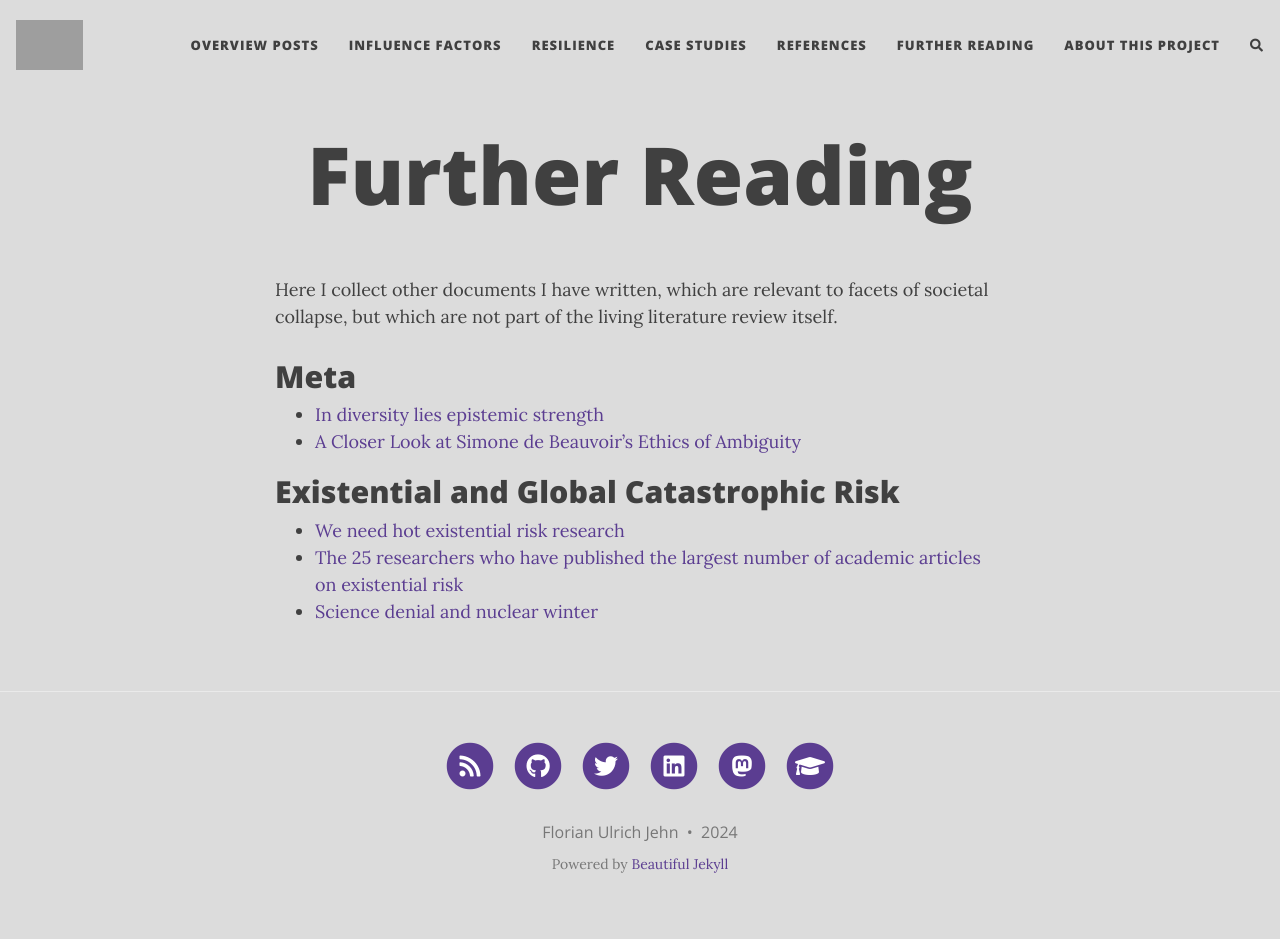
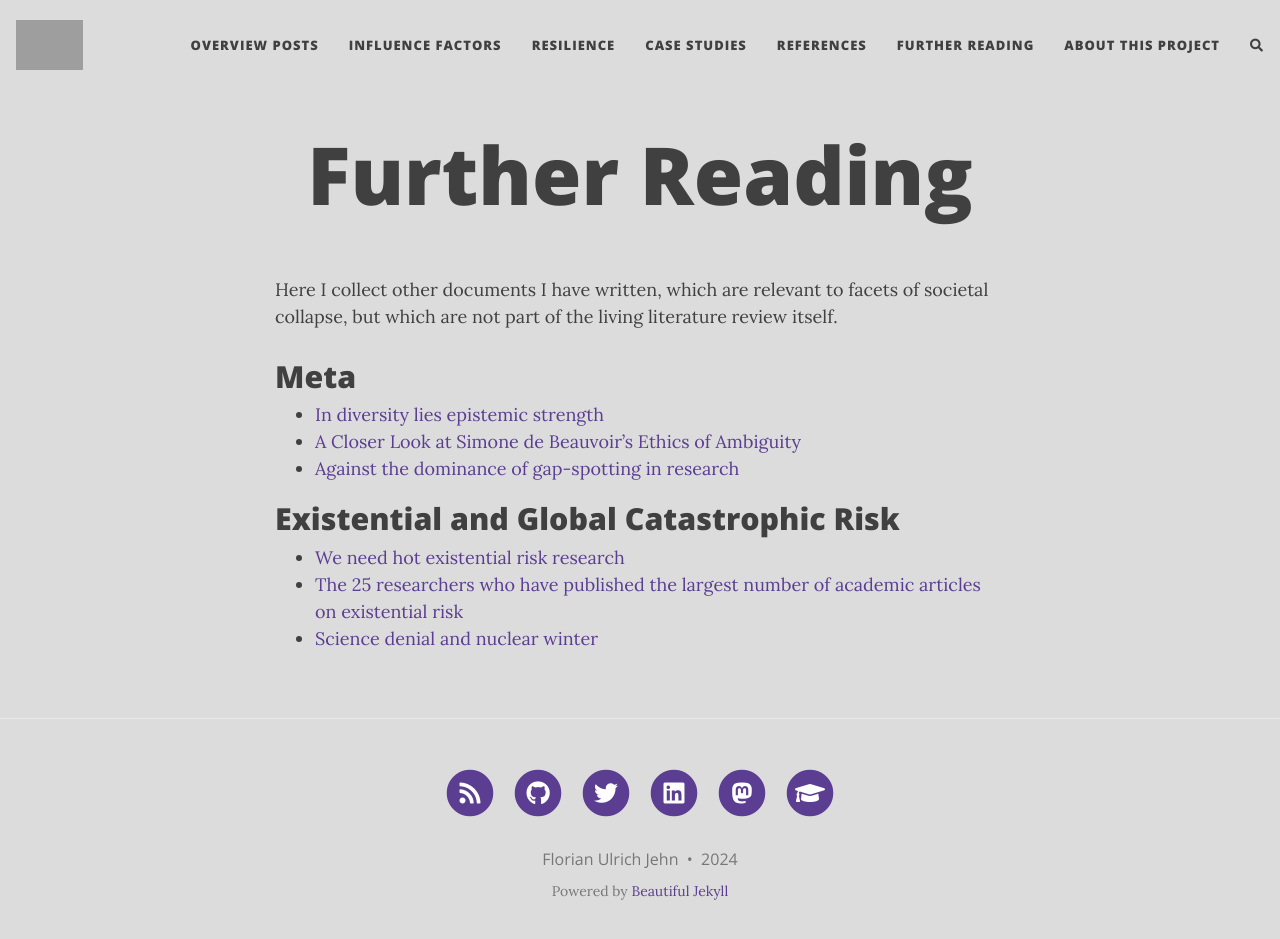
Before and after one commit to florianjehn/Societal_Collapse, a Jekyll site: the page built from further.md, in a window 1280 px wide and 952 px high. Shown: the top 939 px of the window. Built offline with Jekyll 4.4.1, drawn with Linux system fonts in a browser that asks for light colours; nearby versions of some CDN libraries; comment, search, counter and statistics services are not loaded; grey boxes are pictures that could not be loaded.

Commit message:
updating links

```diff
--- a/further.md
+++ b/further.md
@@ -7,9 +7,10 @@
 
 # Meta
 * [In diversity lies epistemic strength](https://florianjehn.github.io/Societal_Collapse/2023-01-16-diversity/)
-* [A Closer Look at Simone de Beauvoir's Ethics of Ambiguity]()
+* [A Closer Look at Simone de Beauvoir's Ethics of Ambiguity](https://florianjehn.github.io/Societal_Collapse/2023-02-27-simone/)
+* [Against the dominance of gap-spotting in research](https://florianjehn.github.io/Societal_Collapse/2023-02-03-gap_spotting/)
 
 # Existential and Global Catastrophic Risk
-* [We need hot existential risk research]()
+* [We need hot existential risk research](https://florianjehn.github.io/Societal_Collapse/2023-04-06-hot_research/)
 * [The 25 researchers who have published the largest number of academic articles on existential risk]()
 * [Science denial and nuclear winter]()
```
Also changed, not shown: _posts/2023-04-06-hot_research.md (+1 -1 lines).
